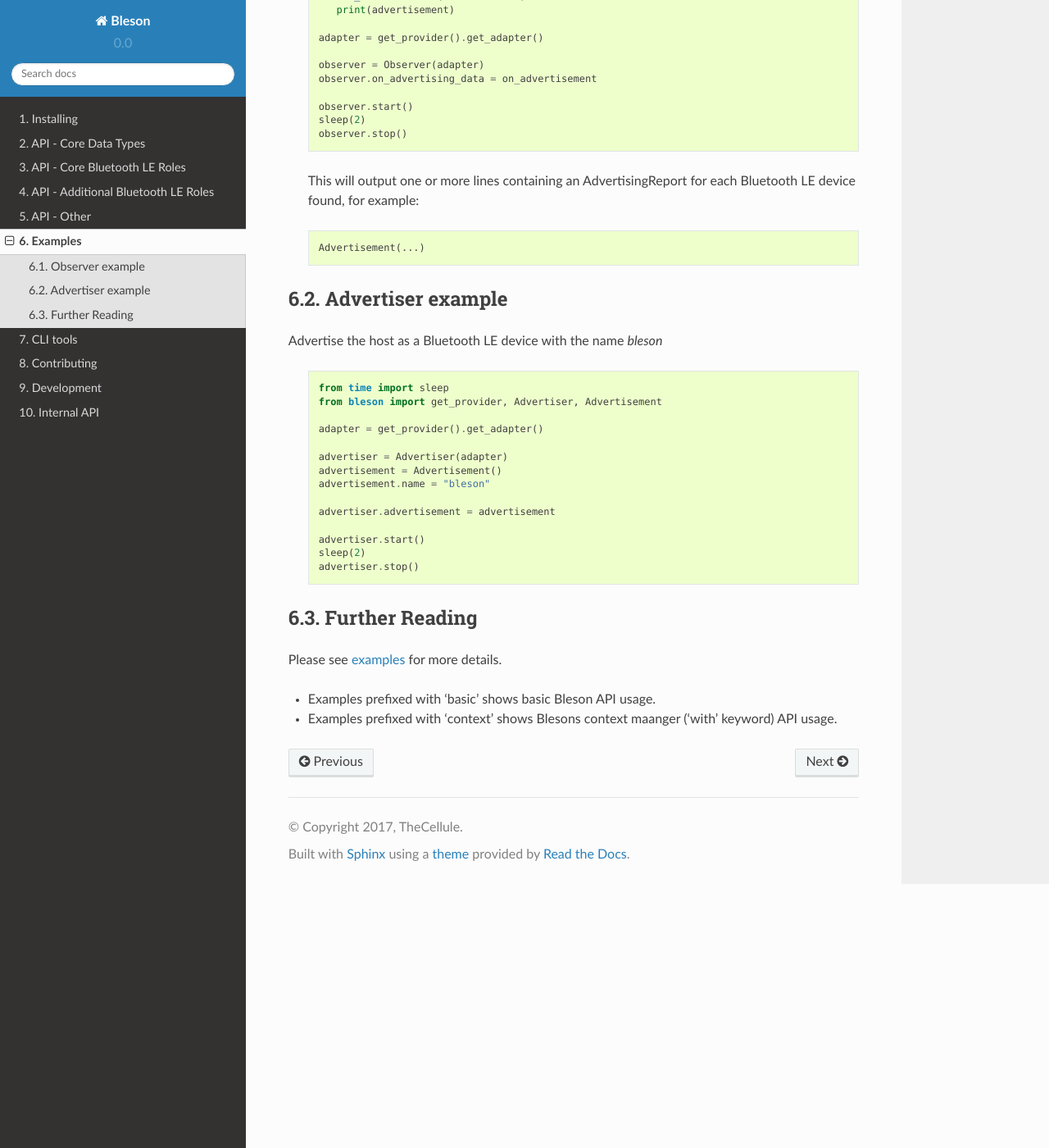
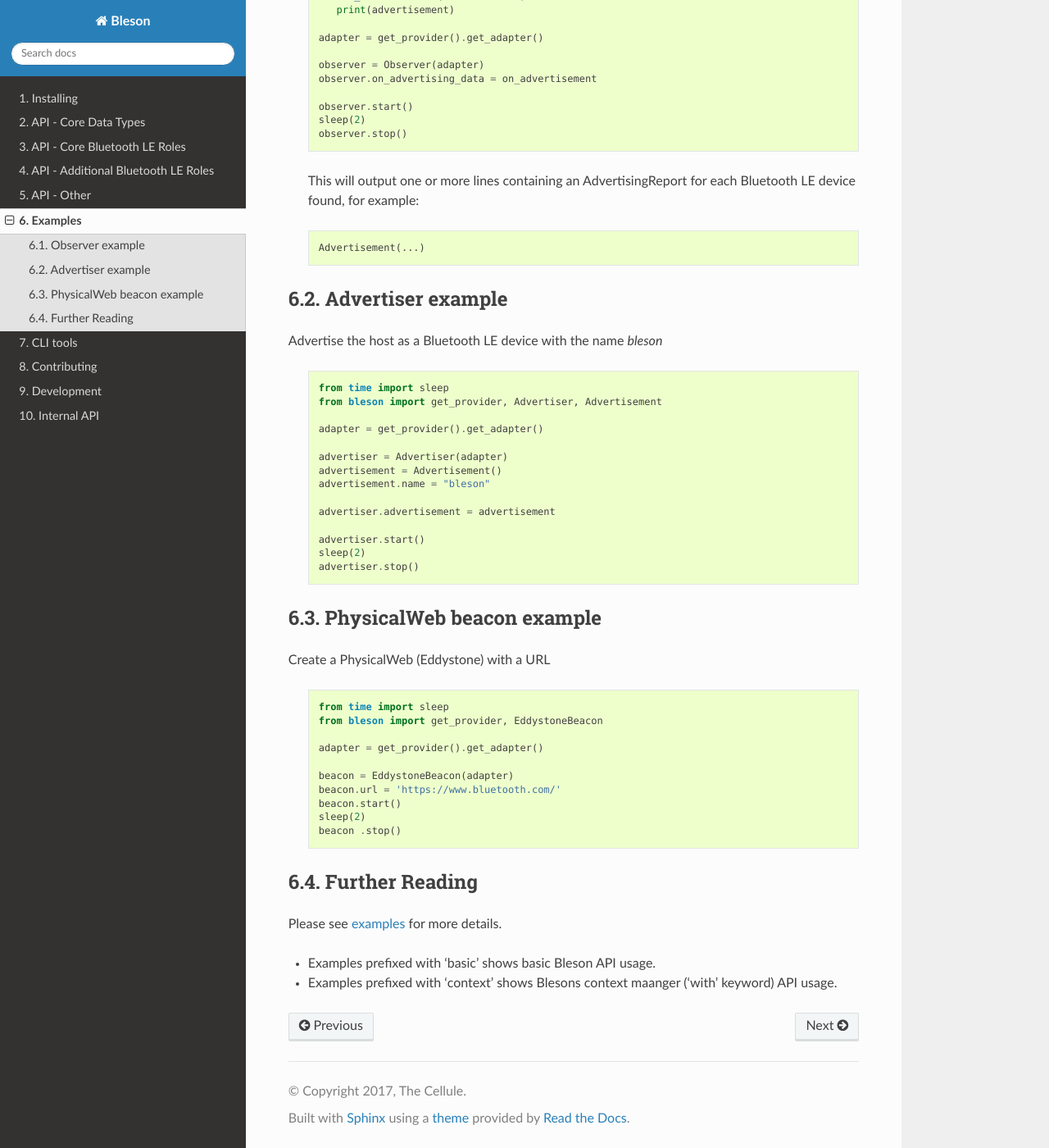
Before and after one commit to TheCellule/python-bleson, a Sphinx documentation site: the page built from docs/examples.rst, in a window 1280 px wide and 1400 px high, scrolled down 340 px. Shown: the whole window at 82% size. Built offline with Sphinx 7.4.7 and the Read the Docs theme 2.0.0, drawn with Linux system fonts in a browser that asks for light colours; the version number could not be read and is left out.

Commit message:
doc update

```diff
--- a/docs/conf.py
+++ b/docs/conf.py
@@ -53,17 +53,20 @@ master_doc = 'index'
 
 # General information about the project.
 project = 'Bleson'
-copyright = '2017, TheCellule'
-author = 'TheCellule'
+copyright = '2017, The Cellule'
+author = 'The Cellule'
 
 # The version info for the project you're documenting, acts as replacement for
 # |version| and |release|, also used in various other places throughout the
 # built documents.
 #
 # The short X.Y version.
-version = '0.0'
+version_file = open(os.path.join('..', 'bleson', 'VERSION'))
+version = version_file.read().strip()
+
+#version = '0.0'
 # The full version, including alpha/beta/rc tags.
-release = '0.0.11'
+#release = '0.0.11'
 
 # The language for content autogenerated by Sphinx. Refer to documentation
 # for a list of supported languages.
--- a/docs/examples.rst
+++ b/docs/examples.rst
@@ -54,6 +54,25 @@ Advertise the host as a Bluetooth LE device with the name `bleson`
 
 
 
+PhysicalWeb beacon example
+--------------------------
+
+Create a PhysicalWeb (Eddystone) with a URL
+
+    .. testcode:: Beacon
+
+        from time import sleep
+        from bleson import get_provider, EddystoneBeacon
+
+        adapter = get_provider().get_adapter()
+
+        beacon = EddystoneBeacon(adapter)
+        beacon.url = 'https://www.bluetooth.com/'
+        beacon.start()
+        sleep(2)
+        beacon .stop()
+
+
 
 Further Reading
 ---------------
--- a/docs/requirements.txt
+++ /dev/null
@@ -1 +0,0 @@
-bleson
```
Also changed, not shown: README.rst (+7 -8 lines), 4 other files.
